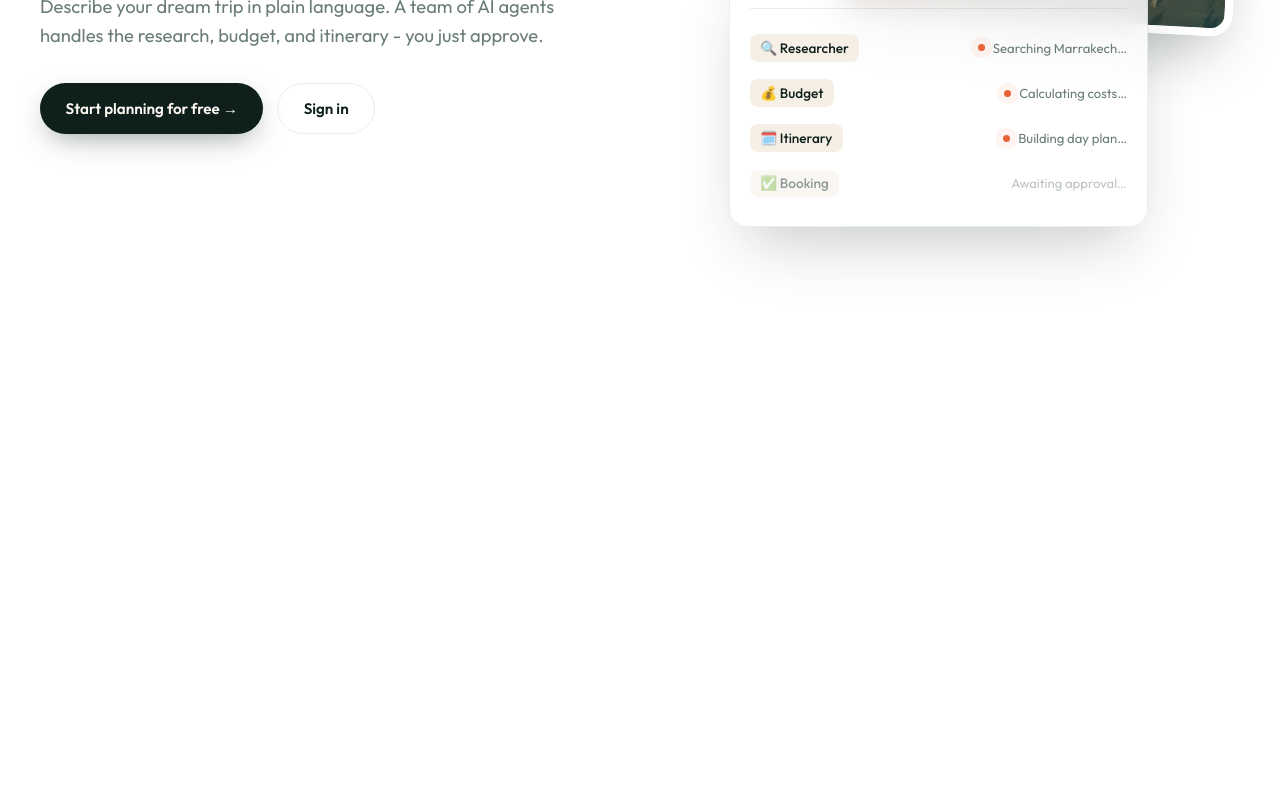
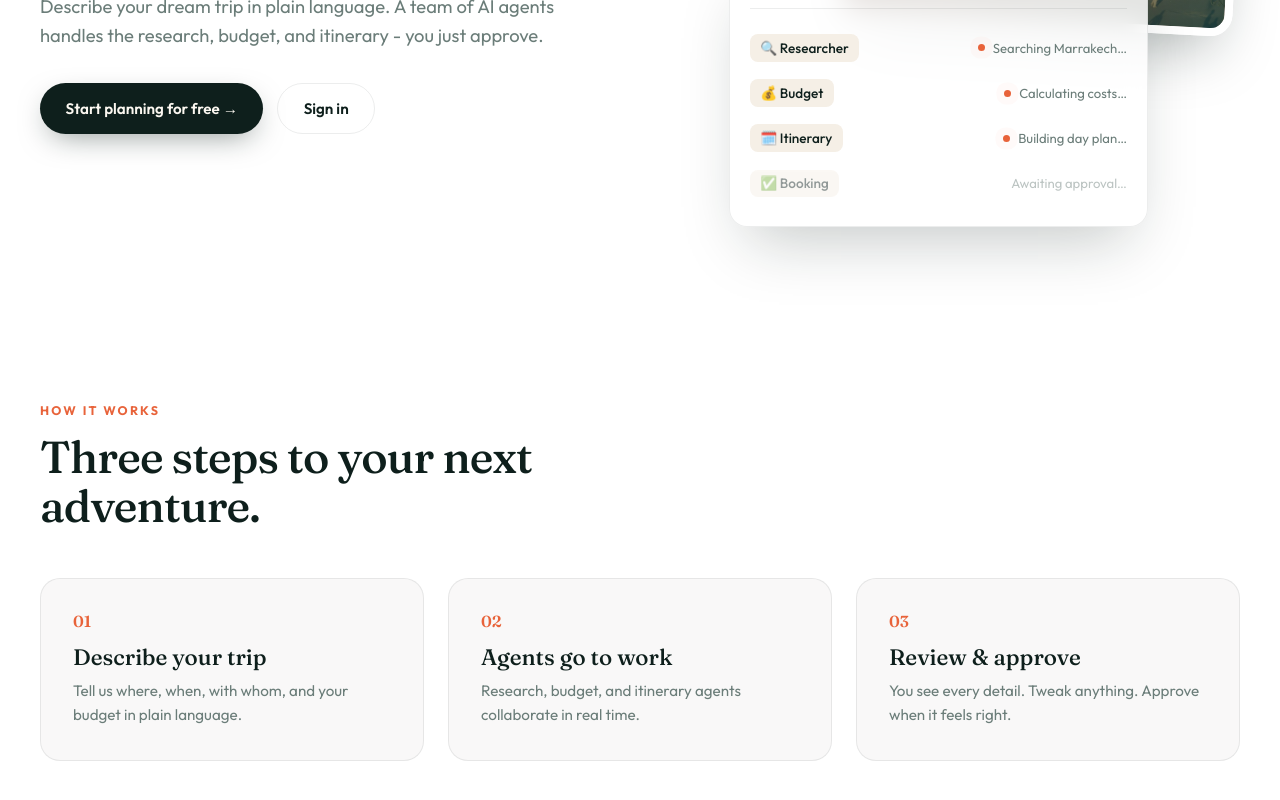
Before and after one commit to achrafelmakaoui/Triply_Travel_Planner, a React (Create React App) app in the folder frontend/: page / in a window 1280 px wide. Shown: the part 442-1242 px from the top of the page. Before the commit the page ends 869 px from the top, so only its background shows below. Built offline with nearby package versions, Linux system fonts and the light colour scheme.

Commit message:
HowItWorks component explaining the workflow

```diff
--- a/frontend/src/App.js
+++ b/frontend/src/App.js
@@ -1,6 +1,9 @@
 import { Routes, Route, } from "react-router-dom";
 import LandingPage from "./pages/LandingPage/LandingPage";
 import Navbar from "./components/Navbar/Navbar";
+import SignIn from "./pages/SignIn/SignIn";
+import SignUp from "./pages/SignUp/SignUp";
+import PublicTrip from "./pages/PublicTrip/PublicTrip";
 
 function App() {
     return (
@@ -8,6 +11,9 @@ function App() {
             <Navbar/>
             <Routes>
                 <Route path="/" element={<LandingPage />} />
+                <Route path="/signin" element={<SignIn />} />
+                <Route path="/signup" element={<SignUp />} />
+                <Route path="/trip/share/:shareId" element={<PublicTrip />} />
             </Routes>
         </>
     );
--- /dev/null
+++ b/frontend/src/components/HowItWorks/HowItWorks.jsx
@@ -0,0 +1,26 @@
+import React from 'react'
+import styles from "./HowItWorks.module.css";
+
+const steps = [
+    { key: "01", title: "Describe your trip", desciption: "Tell us where, when, with whom, and your budget in plain language." },
+    { key: "02", title: "Agents go to work",  desciption: "Research, budget, and itinerary agents collaborate in real time." },
+    { key: "03", title: "Review & approve",   desciption: "You see every detail. Tweak anything. Approve when it feels right." },
+];
+
+export default function HowItWorks() {
+    return (
+        <section id="how" className={styles.steps}>
+            <p className={styles.eyebrow}>How it works</p>
+            <h2 className={styles.sectionTitle}>Three steps to your next adventure.</h2>
+            <div className={styles.stepGrid}>
+                {steps.map((step) => (
+                    <div key={step.key} className={styles.step}>
+                        <span className={styles.stepK}>{step.key}</span>
+                        <h3 className={styles.stepT}>{step.title}</h3>
+                        <p className={styles.stepD}>{step.desciption}</p>
+                    </div>
+                ))}
+            </div>
+        </section>
+    )
+}
--- /dev/null
+++ b/frontend/src/components/HowItWorks/HowItWorks.module.css
@@ -0,0 +1,57 @@
+.steps {
+  padding: 5rem 2.5rem;
+  max-width: 1280px;
+  margin: 0 auto;
+}
+.eyebrow {
+  font-size:.78rem;
+  font-weight: 700;
+  color: var(--accent);
+  letter-spacing:.18em;
+  text-transform: uppercase;
+  margin: 0 0 .85rem;
+}
+.sectionTitle {
+  font-family:'Fraunces',serif;
+  font-size: clamp(2rem, 3.5vw, 2.8rem);
+  font-weight: 500;
+  color: var(--ink);
+  letter-spacing:-.02em;
+  line-height:1.1;
+  margin: 0 0 3rem;
+  max-width: 640px;
+}
+.stepGrid {
+  display:grid;
+  grid-template-columns: repeat(3, 1fr);
+  gap: 1.5rem;
+}
+.step {
+  padding: 2rem;
+  background: rgba(247, 246, 245, 0.72);
+  border-radius: 20px;
+  border: 1px solid var(--line);
+  transition: transform .3s;
+}
+.step:hover {
+  transform: translateY(-4px);
+}
+.stepK {
+  font-family:'Fraunces',serif;
+  font-size: 1rem;
+  color: var(--accent);
+  font-weight:600;
+}
+.stepT {
+  font-family:'Fraunces',serif;
+  font-size: 1.4rem;
+  font-weight: 500;
+  margin: .75rem 0 .5rem;
+  color: var(--ink);
+}
+.stepD {
+  color: var(--muted);
+  line-height: 1.6;
+  font-size: .95rem;
+  margin: 0;
+}
--- a/frontend/src/pages/LandingPage/LandingPage.jsx
+++ b/frontend/src/pages/LandingPage/LandingPage.jsx
@@ -1,10 +1,12 @@
 import styles from "./LandingPage.module.css";
 import Hero from "../../components/Hero/Hero";
+import HowItWorks from "../../components/HowItWorks/HowItWorks";
 
 export default function LandingPage() {
     return (
         <main className={styles.main}>
             <Hero/>
+            <HowItWorks/>
         </main>
     );
 }
```
